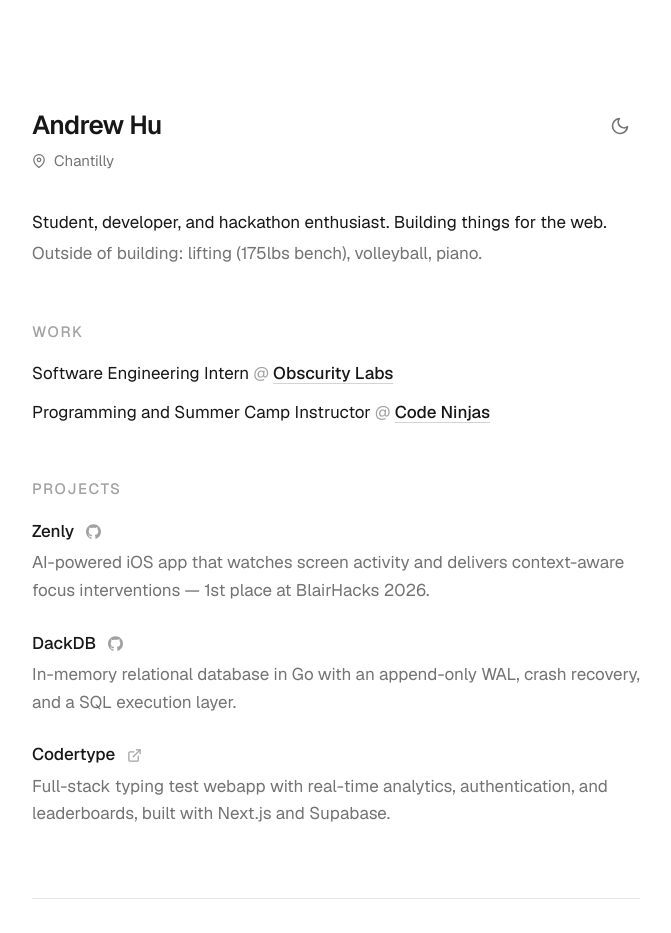
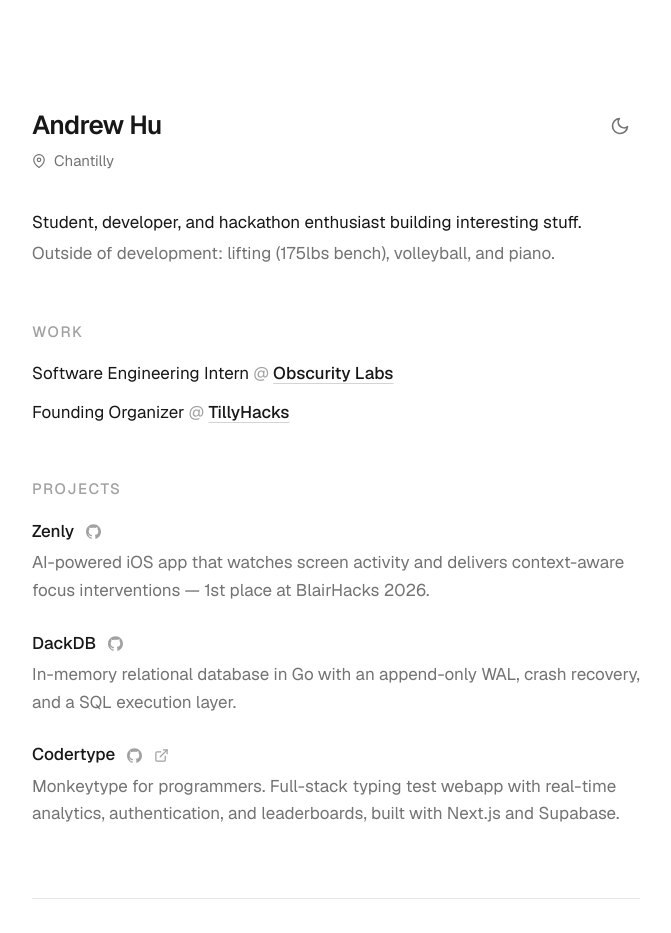
Before and after one commit to andrewdack/personalWebsite, a Next.js app: page / in a window 1280 px wide. Shown: the top 933 px of the page, without its empty margins (304-975 px from the left). Built offline with nearby package versions, Linux system fonts and the light colour scheme; no server answers.

Commit message:
chore: Playing status, Formatting, Tailwind
- Refactored playing status to reduce JSX duplication and added truncation
- Indentation fix to site.ts
- Tailwind fix

```diff
--- a/components/now-playing.tsx
+++ b/components/now-playing.tsx
@@ -9,6 +9,14 @@
     artist: string;
     url: string;
 };
+// delay in ms between each request to the spotify api
+const timeDelayMs = 10_000;
+const maxCharacters = 45; // the num of characters observed before it goes out
+function truncateText(text: string, maxLength: number) {
+    if (text.length <= maxLength) return text;
+
+    return `${text.slice(0, maxLength - 1)}…`;
+}
 
 export function NowPlaying() {
     const [track, setTrack] = useState<Track | null>(null);
@@ -27,7 +35,7 @@
         };
 
         load();
-        const interval = setInterval(load, 60_000);
+        const interval = setInterval(load, timeDelayMs);
         return () => {
             cancelled = true;
             clearInterval(interval);
@@ -36,6 +44,10 @@
 
     // Unconfigured or errored: render nothing, the footer looks unchanged.
     if (!track) return null;
+
+    const playingStatus = track.isPlaying ? "Now playing:" : "Last played:";
+    const trackArtistText = `${track.title} — ${track.artist}`;
+    const truncatedTrackArtistText = truncateText(trackArtistText, maxCharacters);
 
     return (
         <a
@@ -49,26 +61,10 @@
                 className={track.isPlaying ? "text-[#1DB954]" : ""}
             />
             <span className="truncate">
-                {track.isPlaying ? (
-                    <>
-                        {track.title}
-                        <span className="text-neutral-400 dark:text-neutral-500">
-                            {" "}
-                            — {track.artist}
-                        </span>
-                    </>
-                ) : (
-                    <>
-                        <span className="text-neutral-400 dark:text-neutral-500">
-                            Last played:{" "}
-                        </span>
-                        {track.title}
-                        <span className="text-neutral-400 dark:text-neutral-500">
-                            {" "}
-                            — {track.artist}
-                        </span>
-                    </>
-                )}
+                <span className="text-neutral-400 dark:text-neutral-500">
+                    {playingStatus}{" "}
+                </span>
+                {truncatedTrackArtistText}
             </span>
         </a>
     );
--- a/data/site.ts
+++ b/data/site.ts
@@ -3,9 +3,9 @@
 export const site = {
     name: "Andrew Hu",
     location: "Chantilly",
-  bio: "Student, developer, and hackathon enthusiast. Building things for the web.",
+    bio: "Student, developer, and hackathon enthusiast building interesting stuff.",
     interests:
-    "Outside of building: lifting (175lbs bench), volleyball, piano.",
+        "Outside of development: lifting (175lbs bench), volleyball, and piano.",
 };
 
 export type WorkEntry = {
@@ -21,9 +21,9 @@
         url: "#",
     },
     {
-    role: "Programming and Summer Camp Instructor",
-    company: "Code Ninjas",
-    url: "#",
+        role: "Founding Organizer",
+        company: "TillyHacks",
+        url: "https://www.tillyhacks.org/",
     },
 ];
 
@@ -50,8 +50,9 @@
     {
         title: "Codertype",
         description:
-      "Full-stack typing test webapp with real-time analytics, authentication, and leaderboards, built with Next.js and Supabase.",
+            "Monkeytype for programmers. Full-stack typing test webapp with real-time analytics, authentication, and leaderboards, built with Next.js and Supabase.",
         link: "http://codertype.xyz",
+        github: "https://github.com/andrewdack/codertype.xyz",
     },
 ];
 
```
Lines whose indentation alone changed are shown as unchanged.
